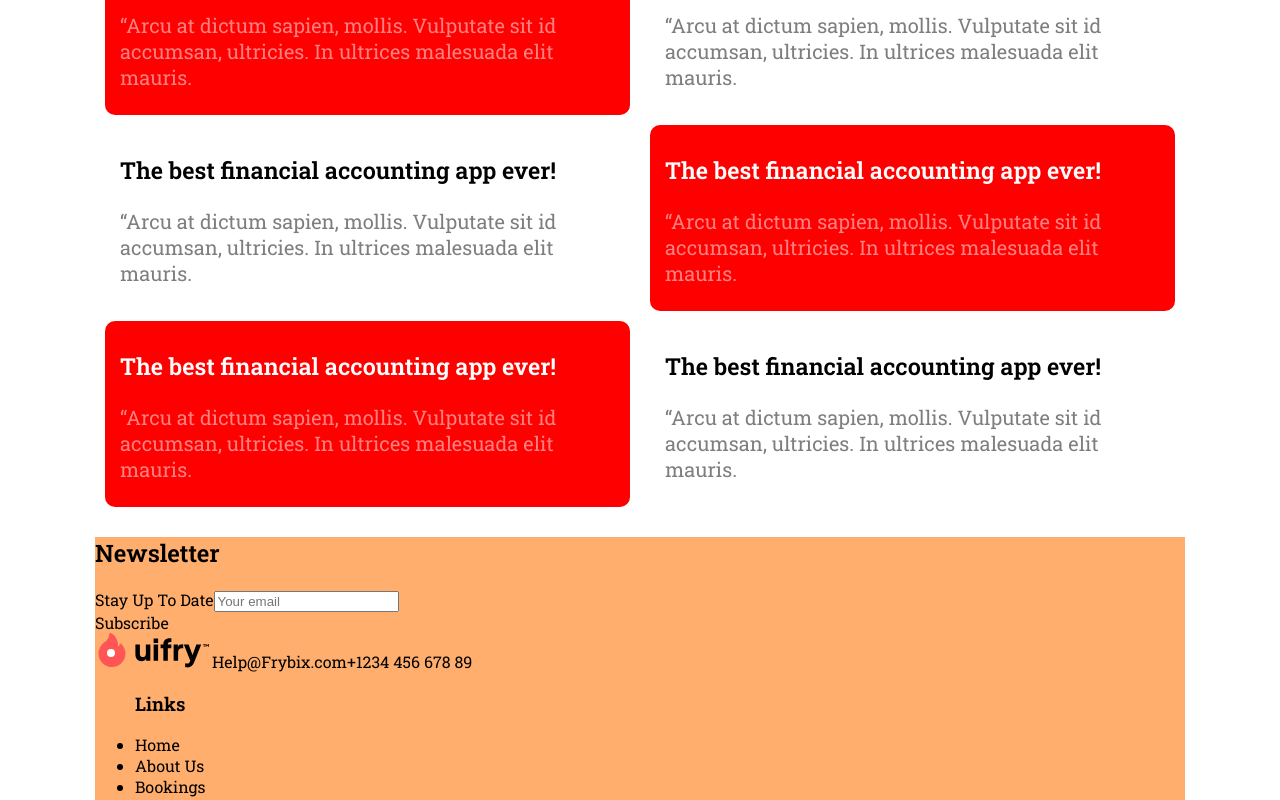
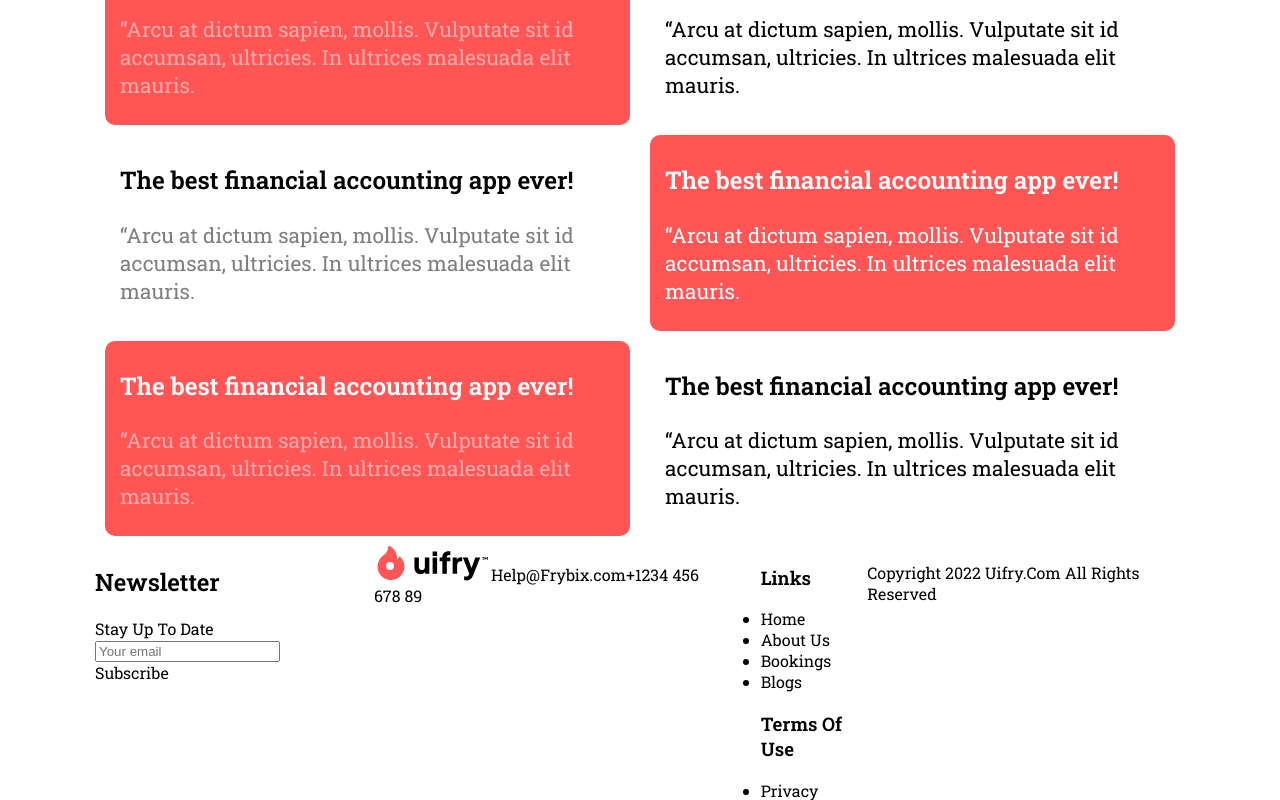
Before and after one commit to petekgithub/landingpage-uifry-v1, a Next.js app: page / in a window 1280 px wide. Shown: the part 3600-4400 px from the top of the page. Built offline with nearby package versions, Linux system fonts and the light colour scheme.

Commit message:
faq-style-update

```diff
--- a/src/pages/HomePage/Faq/styles.module.scss
+++ b/src/pages/HomePage/Faq/styles.module.scss
@@ -3,37 +3,37 @@
 
 .content {
   display:flex;
-  font-size: 20px;
+  font-size: 1.3rem;
 
-
+  // seperating each other
   .left > div,
   .right > div {
     padding: 5px 15px ;
     border-radius: 10px;
     margin: 10px;
+
+  }
+
+  .left > div:nth-child(even) > p{
+    opacity: 0.5;
+  }
+
+  .left > div:nth-child(odd) > p{
+    opacity: 0.5;
   }
 
   .left > div:nth-child(odd){
-    background-color: red;
+    background-color: #FF5555;
     color: #fff;
-
   }
 
  .right > div:nth-child(even){
-    background-color: red;
+    background-color: #FF5555;
     color: #fff;
   }
 
-
-    p {
-      opacity: 0.5;
-
-    }
-
   h1 {
-    font-size: 3rem;
+    font-size: 2rem;
   }
 
-
-
 }
--- a/src/pages/HomePage/Footer/styles.module.scss
+++ b/src/pages/HomePage/Footer/styles.module.scss
@@ -1,3 +1,3 @@
 .container {
-  background-color: #FFAE6D;
+  display: flex;
 }
```
